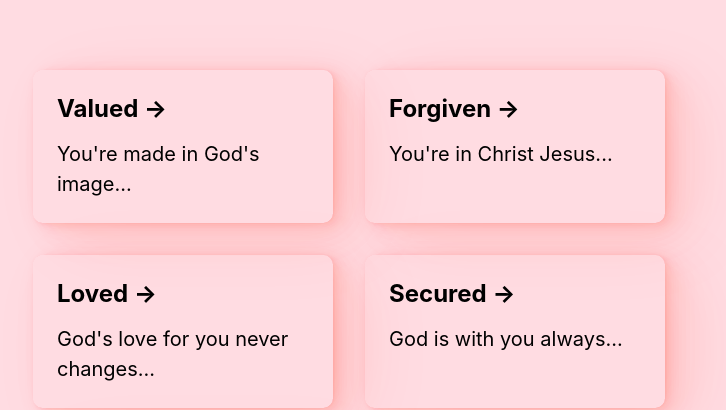
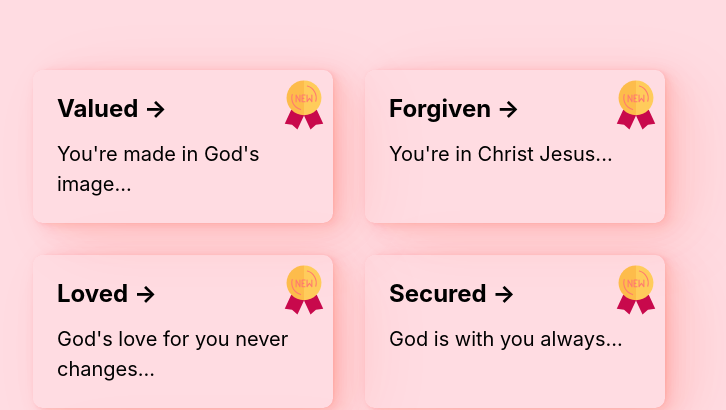
Before and after one commit to nativedone/bruna-birth, a Next.js app: page / in a window 1280 px wide. Shown: the part 393-803 px from the top of the page, without its empty margins (291-1017 px from the left). Built offline with nearby package versions, Linux system fonts and the light colour scheme.

Commit message:
add new badge

```diff
--- /dev/null
+++ b/components/unseen-item/index.js
@@ -0,0 +1,129 @@
+import styles from "../../styles/Home.module.css";
+
+export default function UnseenItem() {
+  return (
+    <span className={styles.unseenItem}>
+      <UnseenItemIcon />
+    </span>
+  );
+}
+
+export const UnseenItemIcon = (props) => (
+  <svg
+    xmlns="http://www.w3.org/2000/svg"
+    width="1em"
+    height="1em"
+    xmlSpace="preserve"
+    viewBox="0 0 256 256"
+    {...props}
+  >
+    <g
+      style={{
+        opacity: 1,
+        fill: "none",
+        fillRule: "nonzero",
+        stroke: "none",
+        strokeWidth: 0,
+        strokeLinecap: "butt",
+        strokeLinejoin: "miter",
+        strokeMiterlimit: 10,
+        strokeDasharray: "none",
+      }}
+    >
+      <path
+        d="M44.759 63.847 56.954 90l9.909-9.079 13.325-1.755-11.865-25.445c-9.609-.082-17.439 3.046-23.082 10.126"
+        style={{
+          opacity: 1,
+          fill: "#c8094c",
+          fillRule: "nonzero",
+          stroke: "none",
+          strokeWidth: 1,
+          strokeLinecap: "butt",
+          strokeLinejoin: "miter",
+          strokeMiterlimit: 10,
+          strokeDasharray: "none",
+          fillOpacity: 1,
+        }}
+        transform="matrix(2.8 0 0 2.8 1.964 1.964)"
+      />
+      <path
+        d="M45.241 63.847 33.046 90l-9.909-9.079-13.325-1.755 11.865-25.445c11.843-.895 19.862 2.305 23.564 10.126z"
+        style={{
+          opacity: 1,
+          fill: "#c8094c",
+          fillRule: "nonzero",
+          stroke: "none",
+          strokeWidth: 1,
+          strokeLinecap: "butt",
+          strokeLinejoin: "miter",
+          strokeMiterlimit: 10,
+          strokeDasharray: "none",
+          fillOpacity: 1,
+        }}
+        transform="matrix(2.8 0 0 2.8 1.964 1.964)"
+      />
+      <path
+        d="M45 63.847c17.631 0 31.923-14.293 31.923-31.923S62.631 0 45 0c-10.517 21.782-11.355 43.104 0 63.847Z"
+        style={{
+          opacity: 1,
+          fill: "#ffcc5b",
+          fillRule: "nonzero",
+          stroke: "none",
+          strokeWidth: 1,
+          strokeLinecap: "butt",
+          strokeLinejoin: "miter",
+          strokeMiterlimit: 10,
+          strokeDasharray: "none",
+        }}
+        transform="matrix(2.8 0 0 2.8 1.964 1.964)"
+      />
+      <path
+        d="M45 63.847c-17.631 0-31.923-14.293-31.923-31.923S27.369 0 45 0v63.814"
+        style={{
+          opacity: 1,
+          fill: "#fdbc4b",
+          fillRule: "nonzero",
+          stroke: "none",
+          strokeWidth: 1,
+          strokeLinecap: "butt",
+          strokeLinejoin: "miter",
+          strokeMiterlimit: 10,
+          strokeDasharray: "none",
+        }}
+        transform="matrix(2.8 0 0 2.8 1.964 1.964)"
+      />
+      <path
+        d="M38.778 54.411c-.092 0-.186-.013-.279-.039-12.377-3.586-19.532-16.572-15.947-28.95a1 1 0 1 1 1.921.557c-3.277 11.318 3.264 23.193 14.583 26.471a1 1 0 0 1-.278 1.961zM66.487 39.146a1.002 1.002 0 0 1-.961-1.279 21.227 21.227 0 0 0-1.808-16.256 21.234 21.234 0 0 0-12.774-10.216 1.001 1.001 0 0 1 .556-1.921 23.215 23.215 0 0 1 13.969 11.172 23.215 23.215 0 0 1 1.979 17.777 1 1 0 0 1-.961.723z"
+        style={{
+          opacity: 1,
+          fill: "#ff7b6f",
+          fillRule: "nonzero",
+          stroke: "none",
+          strokeWidth: 1,
+          strokeLinecap: "butt",
+          strokeLinejoin: "miter",
+          strokeMiterlimit: 10,
+          strokeDasharray: "none",
+          fillOpacity: 1,
+        }}
+        transform="matrix(2.8 0 0 2.8 1.964 1.964)"
+      />
+      <path
+        d="M37.611 39.98c-.352 0-.686-.187-.868-.503l-5.132-8.953v8.456a1 1 0 0 1-2 0V26.77a1 1 0 0 1 1.868-.497l5.132 8.953V26.77a1 1 0 0 1 2 0v12.21a1 1 0 0 1-1 1zM46.823 37.98h-4.22v-4.105h2.144a1 1 0 0 0 0-2h-2.144V27.77h4.425a1 1 0 1 0 0-2h-5.22c-.036 0-.067.017-.103.021-.035-.004-.066-.021-.103-.021a1 1 0 0 0-1 1v12.21a1 1 0 0 0 1 1h5.22a1 1 0 0 0 .001-2zM59.389 25.77a1 1 0 0 0-1 1v9.109l-2.581-3.587c-.032-.045-.079-.071-.117-.108-.039-.039-.065-.086-.111-.119-.011-.008-.024-.009-.035-.016-.059-.039-.124-.06-.189-.086-.058-.023-.112-.052-.172-.064-.058-.011-.115-.004-.174-.005-.07-.001-.138-.007-.207.006-.052.01-.1.037-.151.056-.072.027-.143.05-.207.094-.01.007-.023.008-.033.015-.045.032-.07.078-.108.116-.039.039-.087.065-.12.112l-2.581 3.587v-9.11a1 1 0 1 0-2 0v12.21a1.001 1.001 0 0 0 1.812.584l3.581-4.977 3.581 4.977a1 1 0 0 0 1.812-.584V26.77a1 1 0 0 0-1-1z"
+        style={{
+          opacity: 1,
+          fill: "#ff7b6f",
+          fillRule: "nonzero",
+          stroke: "none",
+          strokeWidth: 1,
+          strokeLinecap: "butt",
+          strokeLinejoin: "miter",
+          strokeMiterlimit: 10,
+          strokeDasharray: "none",
+          fillOpacity: 1,
+        }}
+        transform="matrix(2.8 0 0 2.8 1.964 1.964)"
+      />
+    </g>
+  </svg>
+);
--- a/package.json
+++ b/package.json
@@ -12,7 +12,8 @@
     "next": "12.1.4",
     "react": "18.0.0",
     "react-dom": "18.0.0",
-    "react-rough-notation": "^1.0.2"
+    "react-rough-notation": "^1.0.2",
+    "react-use": "^17.3.2"
   },
   "devDependencies": {
     "eslint": "8.13.0",
--- a/pages/index.js
+++ b/pages/index.js
@@ -8,12 +8,23 @@ import { data } from "../data";
 
 import { SEO } from "../components/seo";
 
+import { useLocalStorage } from "react-use";
+
+import dynamic from "next/dynamic";
+
+
 export default function Home() {
-  const [show, setShow] = useState(false)
+  const [show, setShow] = useState(false);
+  const [seenItems] = useLocalStorage("bruna-seen-items", {});
 
   useEffect(() => {
-    setShow(true)
-  }, [])
+    setShow(true);
+  }, []);
+
+  const UnseenItem = dynamic(() => import("../components/unseen-item"), {
+    ssr: false,
+  });
+
 
   return (
     <div className={styles.container}>
@@ -27,7 +38,12 @@ export default function Home() {
         <p className={styles.description}>
           Always remember what is{" "}
           <RoughNotation type="highlight" show={show} color="#c8094c">
-            <code className={styles.code} style={{ color: show ? 'white' : 'black' }}>true</code>
+            <code
+              className={styles.code}
+              style={{ color: show ? "white" : "black" }}
+            >
+              true
+            </code>
           </RoughNotation>{" "}
           about you:
         </p>
@@ -38,8 +54,13 @@ export default function Home() {
             .map((item) => (
               <Link key={item.slug} href={item.slug}>
                 <a className={styles.card}>
-                  <h2>{item.title} <span>&rarr;</span></h2>
+                  <h2>
+                    {item.title} <span>&rarr;</span>
+                  </h2>
                   <p>{item.teaser}</p>
+                  {shouldRenderUnseenBadge({ seenItems, item }) && (
+                    <UnseenItem />
+                  )}
                 </a>
               </Link>
             ))}
@@ -60,3 +81,13 @@ export default function Home() {
     </div>
   );
 }
+
+function shouldRenderUnseenBadge({ seenItems, item }) {
+  const value = item.slug.split("/")[1];
+
+  if (!seenItems) {
+    return true;
+  }
+
+  return !Object.values(seenItems).includes(value);
+}
--- a/styles/Home.module.css
+++ b/styles/Home.module.css
@@ -88,6 +88,7 @@
 }
 
 .card {
+  position: relative;
   margin: 1rem;
   padding: 1.5rem;
   text-align: left;
@@ -138,3 +139,10 @@
     grid-template-columns: 1fr;
   }
 }
+
+.unseenItem {
+  font-size: 50px;
+  position: absolute;
+  top: 10px;
+  right: 4px;
+}
```
Also changed, not shown: pages/true/[slug].js (+18 -5 lines), 1 other file (tests, documents, lock files or other folders).
